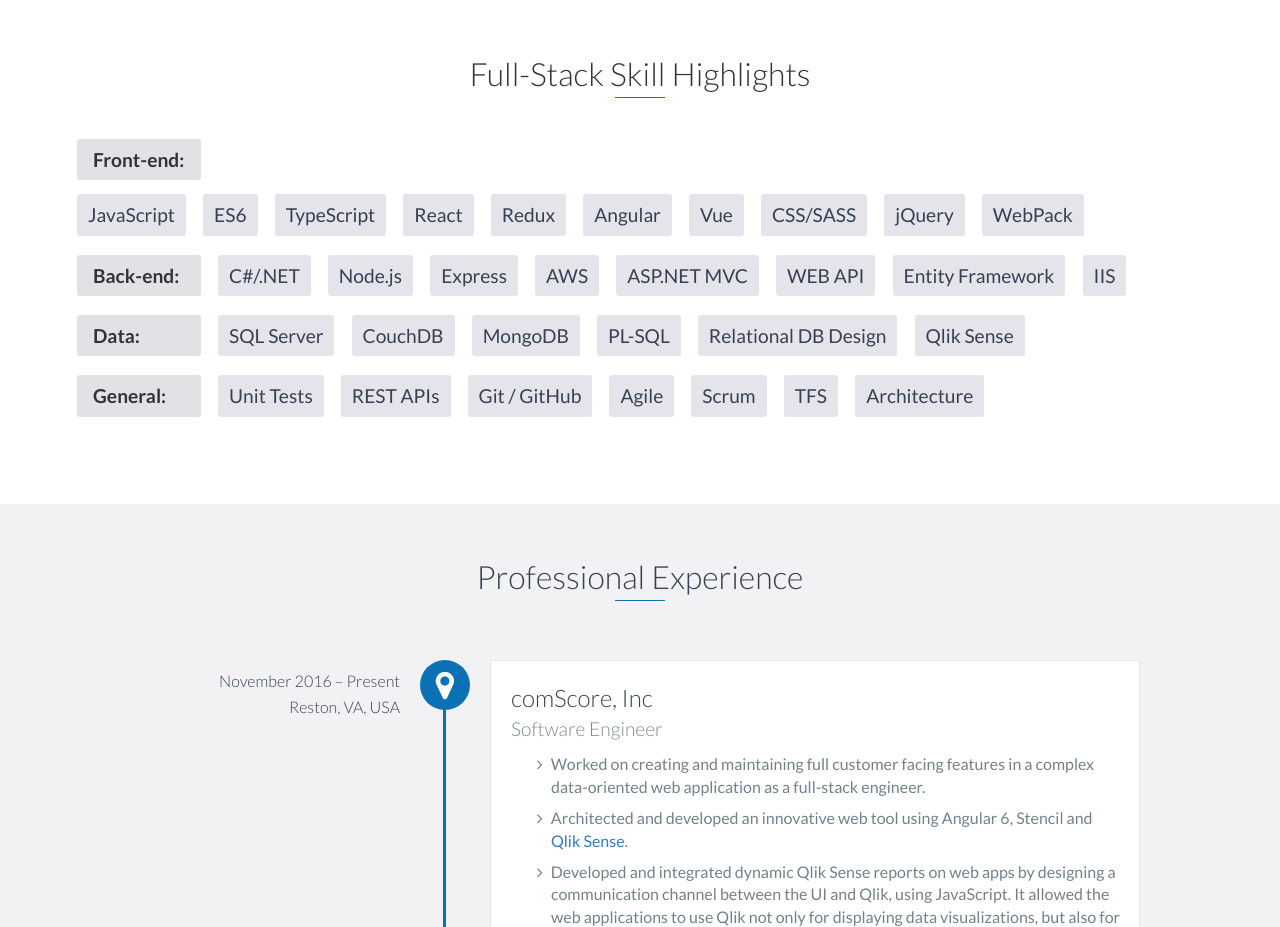
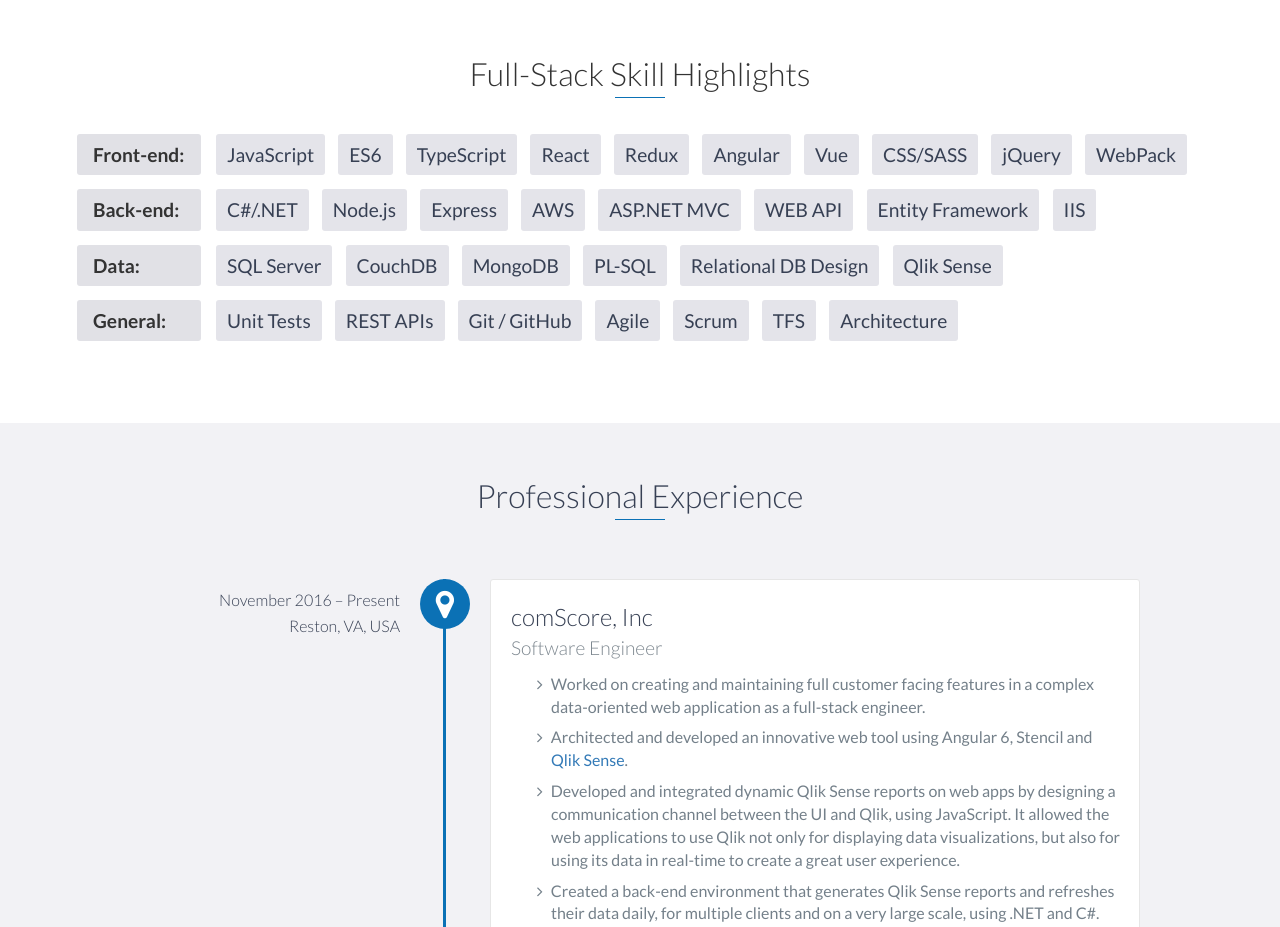
Before and after one commit to pedropmota/pedropaulomota.github.io, a plain HTML site: page index.html in a window 1280 px wide. Shown: the part 1220-2147 px from the top of the page. Drawn offline with nearby package versions, Linux system fonts and the light colour scheme.

Commit message:
Temp style changes

```diff
--- a/index.html
+++ b/index.html
@@ -19,6 +19,13 @@
       width: 124px;
     }
 
+    #skill-highlights .skill-line {
+      margin: 0;
+    }
+
+    #skill-highlights .skill-list li {
+      margin: 5px;
+    }
 
 
   </style>
```
